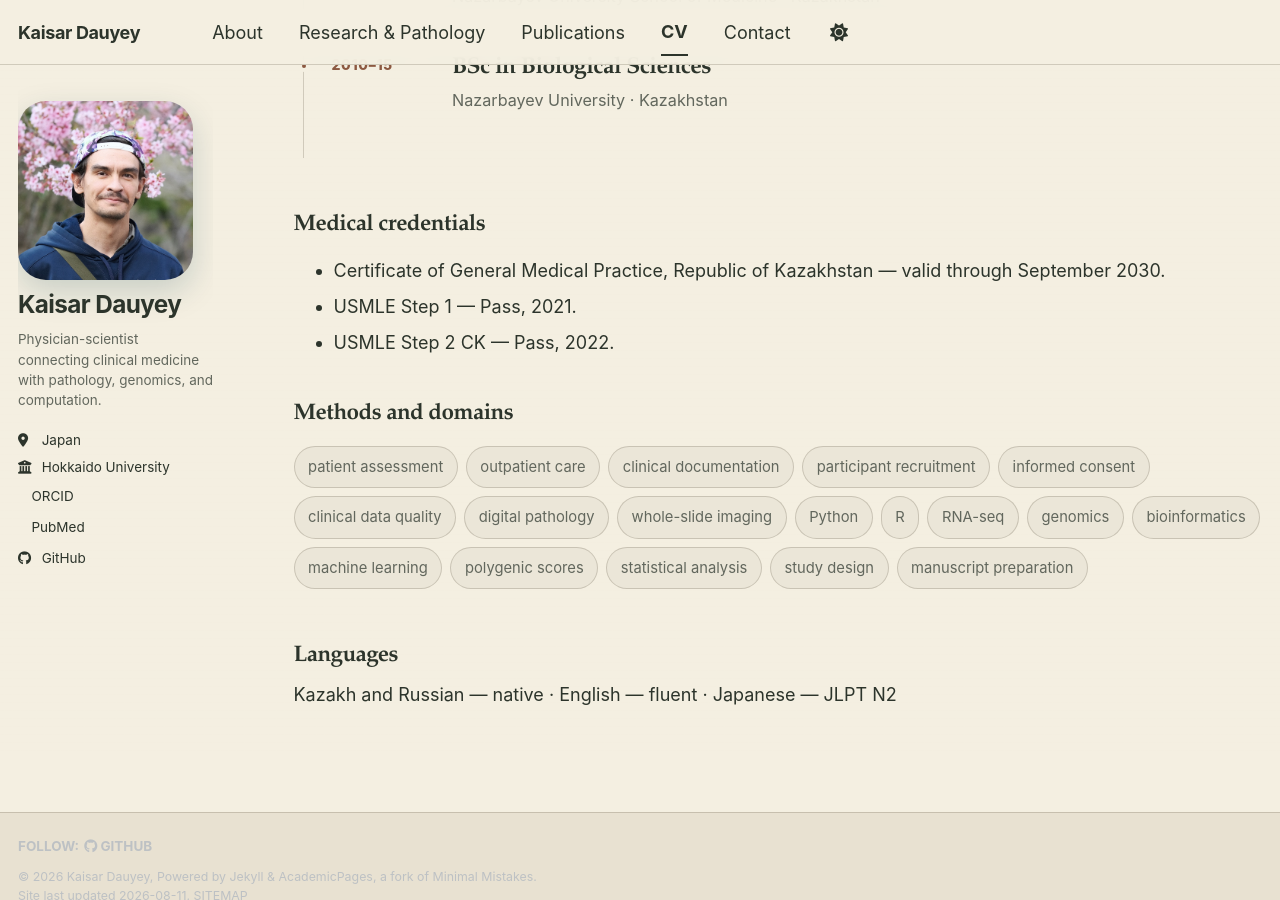
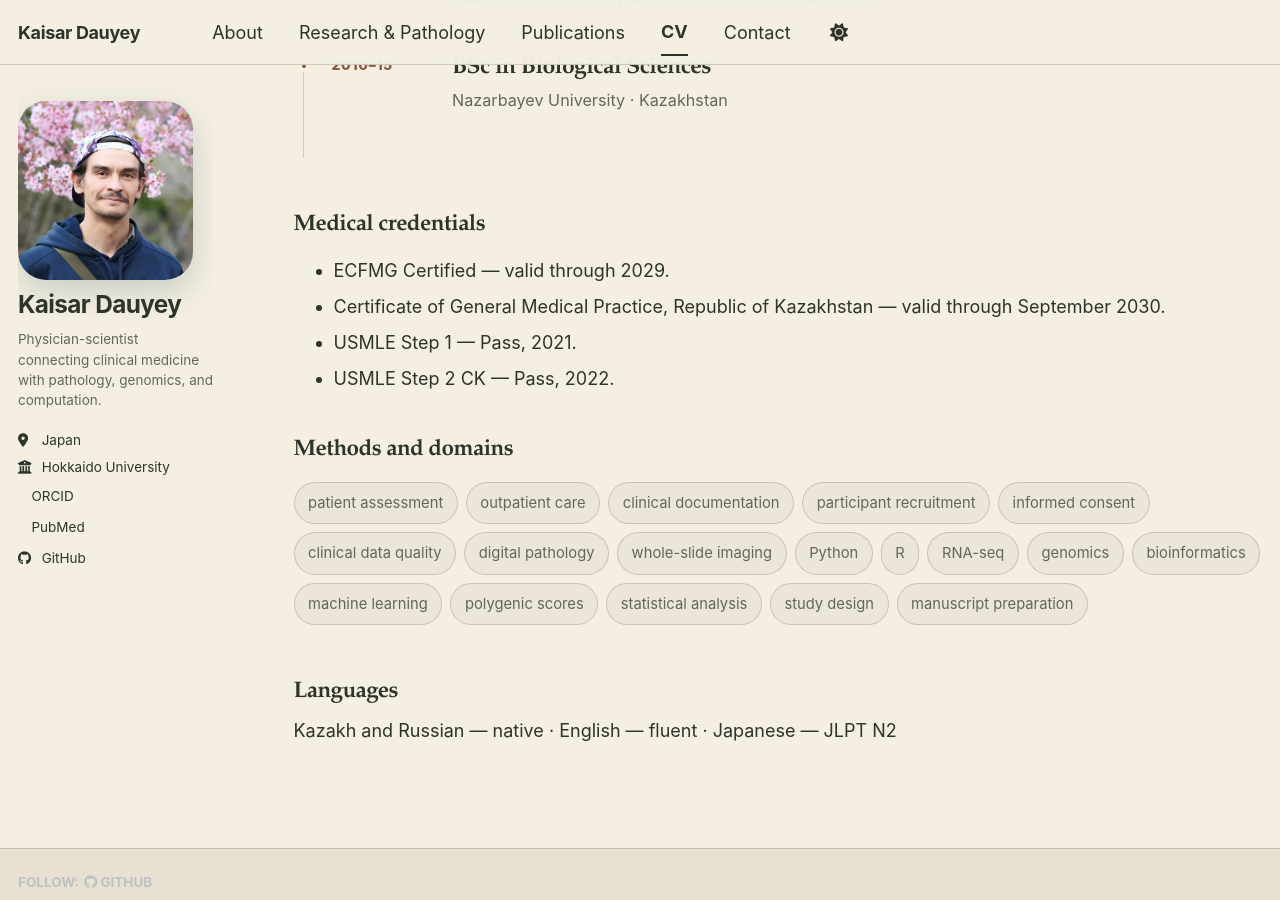
Before and after one commit to Kays3/Kays3.github.io, a Jekyll site: the page built from _pages/cv.md, in a window 1280 px wide and 900 px high, scrolled down 1629 px. Built offline with Jekyll 4.4.1, drawn with Linux system fonts in a browser that asks for light colours; a style sheet for code colours, icons or effects is not loaded.

Commit message:
Add ECFMG certification to CV

```diff
--- a/_pages/cv.md
+++ b/_pages/cv.md
@@ -33,6 +33,7 @@ redirect_from:
 
 ## Medical credentials
 
+- ECFMG Certified — valid through 2029.
 - Certificate of General Medical Practice, Republic of Kazakhstan — valid through September 2030.
 - USMLE Step 1 — Pass, 2021.
 - USMLE Step 2 CK — Pass, 2022.
```
